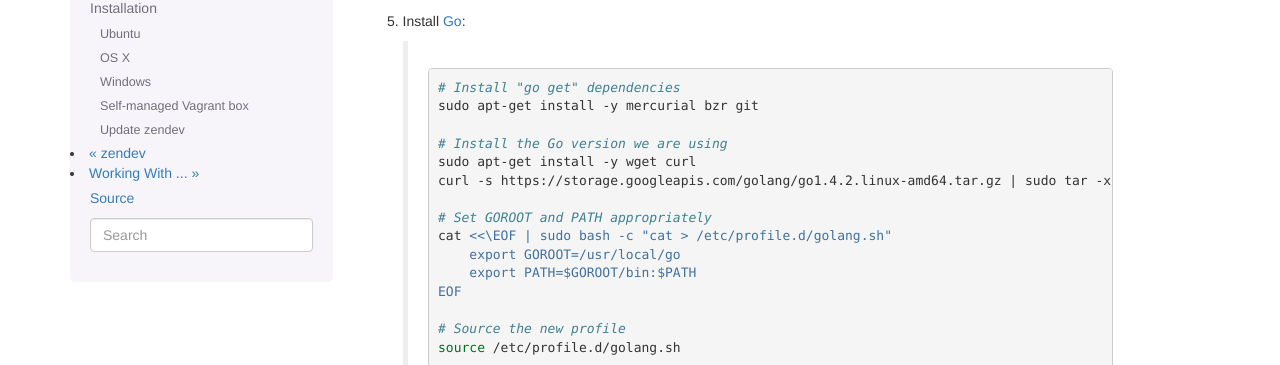
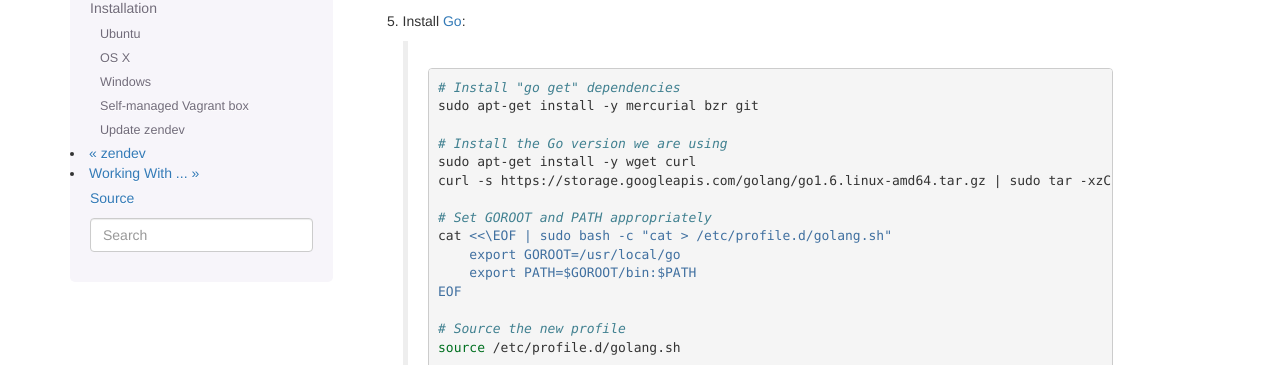
Before and after one commit to zenoss/zendev, a Sphinx documentation site: the page built from docs/installation.rst, in a window 1280 px wide and 900 px high, scrolled down 3820 px. Shown: the part 87-452 px from the top of the window. Built offline with Sphinx 7.4.7, drawn with Linux system fonts in a browser that asks for light colours; some of the changed lines change nothing that is shown.

Commit message:
Use Golang version 1.6, not 1.4.2
Zenoss required Golang 1.6 version for installation, so we should
mention it in installating manual.

```diff
--- a/docs/installation.rst
+++ b/docs/installation.rst
@@ -216,7 +216,7 @@ Ubuntu
 
         # Install the Go version we are using
         sudo apt-get install -y wget curl
-        curl -s https://storage.googleapis.com/golang/go1.4.2.linux-amd64.tar.gz | sudo tar -xzC /usr/local
+        curl -s https://storage.googleapis.com/golang/go1.6.linux-amd64.tar.gz | sudo tar -xzC /usr/local
 
         # Set GOROOT and PATH appropriately
         cat <<\EOF | sudo bash -c "cat > /etc/profile.d/golang.sh"
```
